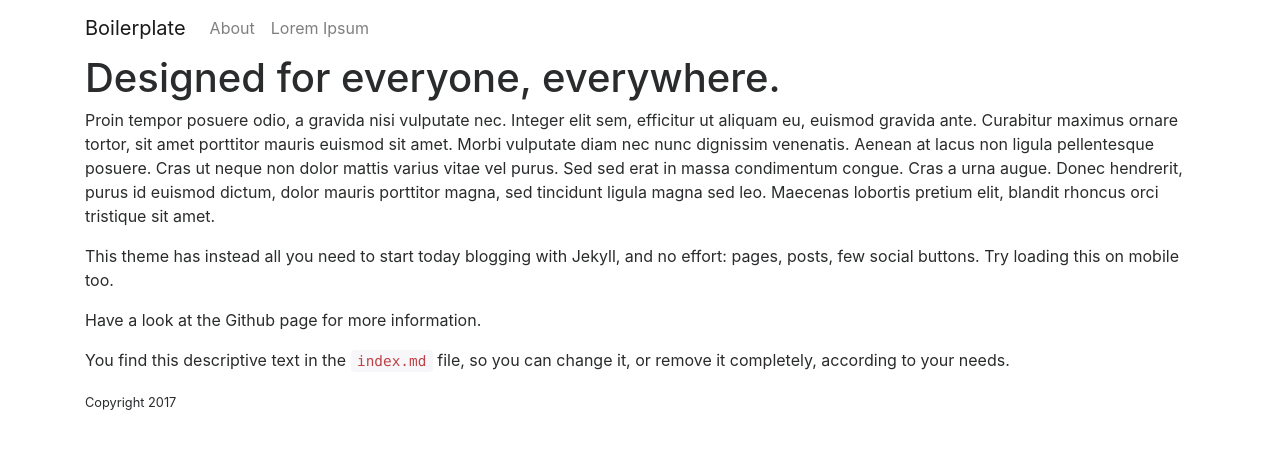
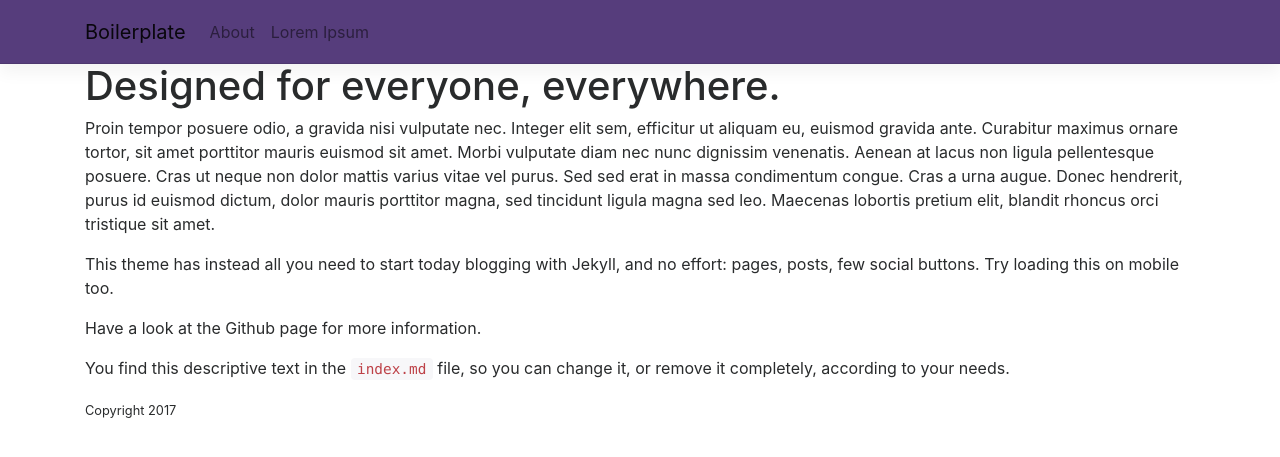
Before and after one commit to krussll/etsysimplicity, a Jekyll site: the page built from index.md, in a window 1280 px wide. Shown: the top 457 px of the page. Built offline with Jekyll 4.4.1, drawn with Linux system fonts in a browser that asks for light colours; a script that is not in the unit is left out.

Commit message:
Update main.css

```diff
--- a/css/main.css
+++ b/css/main.css
@@ -1,3 +1,13 @@
+ .bd-navbar {
+  min-height: 4rem;
+  background-color: #563d7c;
+  box-shadow: 0 .5rem 1rem rgba(0,0,0,.05), inset 0 -1px 0 rgba(0,0,0,.1);
+}
+
+.bd-navbar .navbar-nav .nav-link.active, .bd-navbar .navbar-nav .nav-link:hover {
+  color: #fff;
+  background-color: transparent;
+}
 
  .navbar-nav .nav-item .nav-link {
   padding-right: .5rem;
```
